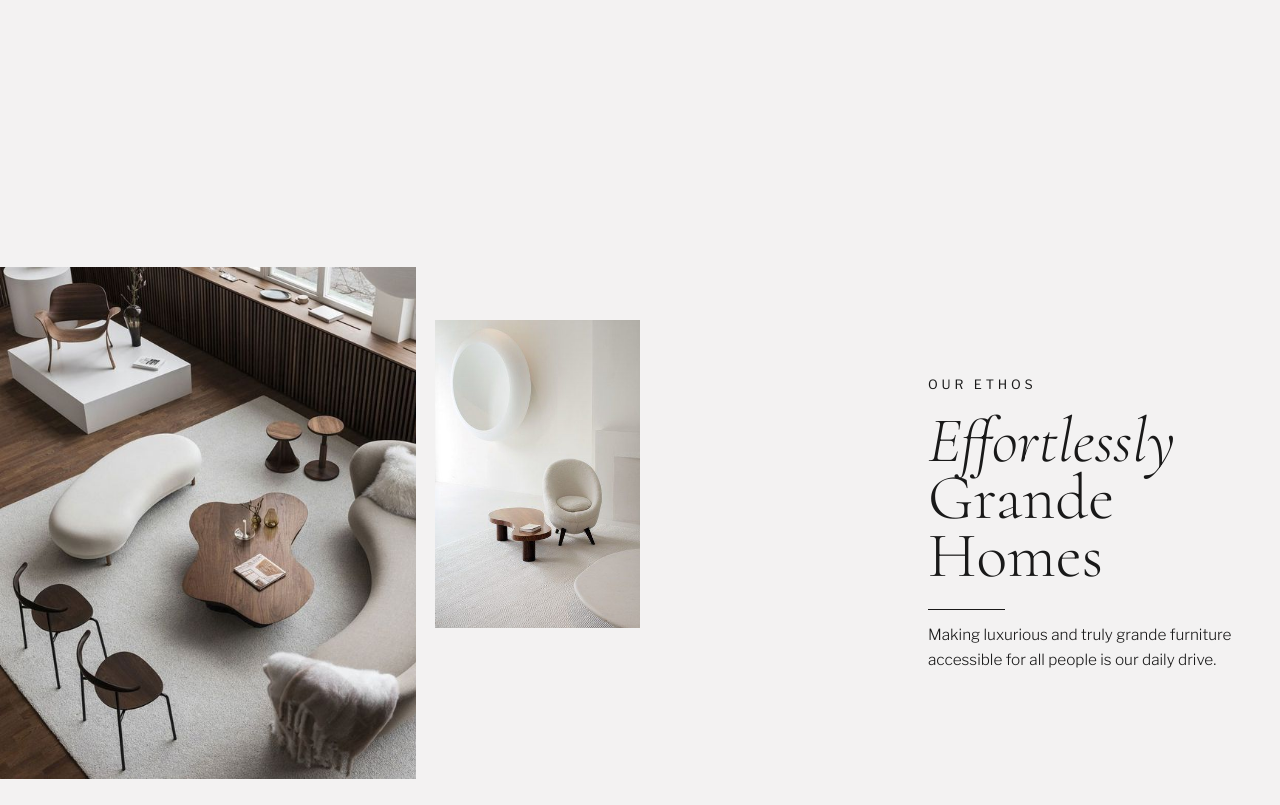
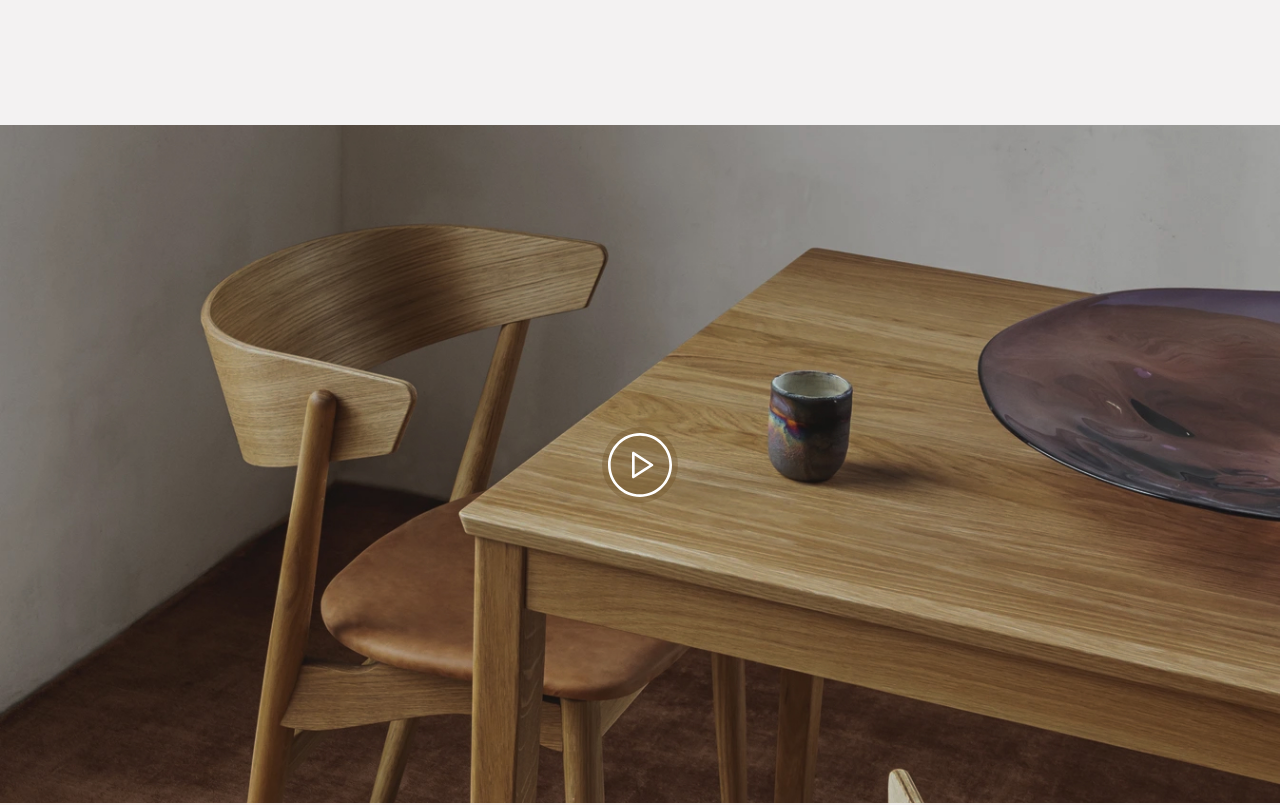
Before and after one commit to mindsworth/ecommerce-app-vue, a Vue app: page / in a window 1280 px wide. Shown: the part 1740-2545 px from the top of the page. Built offline with nearby package versions, Linux system fonts and the light colour scheme.

Commit message:
add video section

```diff
--- a/src/assets/index.vue
+++ b/src/assets/index.vue
@@ -60,8 +60,8 @@ export const menuImages = {
   fourth: require("./img/menu-4.jpg")
 };
 
-export const VideoIsh = require("./img/video-ish.jpg");
-export const PlaySVG = require("./svg/play-button.svg");
+export const videoIsh = require("./img/video-ish.jpg");
+export const playSVG = require("./svg/play-button.svg");
 export const ShoppingIcon = require("./svg/shopping-cart.svg");
 export default {}
 </script>
--- /dev/null
+++ b/src/components/VideoSection.vue
@@ -0,0 +1,55 @@
+<template>
+  <section class="video-section">
+    <img :src="videoUrl" alt="video" class="video__img" />
+
+    <div class="video__play">
+      <img :src="playUrl" alt="play icon" class="icon" />
+    </div>
+  </section>
+</template>
+
+<script>
+import { videoIsh, playSVG } from "../assets/index";
+
+export default {
+  name: "Video-Section",
+  setup() {
+    const videoUrl = videoIsh;
+    const playUrl = playSVG;
+
+    return { playUrl, videoUrl };
+  }
+};
+</script>
+
+<style lang="scss">
+.video-section {
+  position: relative;
+  z-index: -1;
+
+  .video__img {
+    width: 100vw;
+    object-fit: cover;
+    height: auto;
+  }
+
+  .video__play {
+    position: absolute;
+    width: 6vw;
+    height: 6vw;
+    border-radius: 50%;
+    top: 0;
+    bottom: 0;
+    margin: auto;
+    left: 0;
+    right: 0;
+    background-color: #6c4f235c;
+    display: grid;
+    place-items: center;
+
+    .icon {
+      width: 83%;
+    }
+  }
+}
+</style>
--- a/src/views/Home.vue
+++ b/src/views/Home.vue
@@ -3,6 +3,7 @@
     <Hero />
     <div class="space" />
     <TwoColumnSection :label="'about'" :data="aboutSectionData" />
+    <VideoSection />
     <TwoColumnSection :label="'ethos'" :data="ethosSectionData" />
   </div>
 </template>
@@ -11,10 +12,11 @@
 import TwoColumnSection from "../components/TwoColumnSection";
 import Hero from "../components/Hero";
 import { imgAbout1, imgAbout2, imgEthos1, imgEthos2 } from "../assets/index";
+import VideoSection from "../components/VideoSection";
 
 export default {
   name: "Home",
-  components: { Hero, TwoColumnSection },
+  components: { Hero, TwoColumnSection, VideoSection },
   setup() {
     const aboutSectionData = {
       title: "Who We Are",
```
